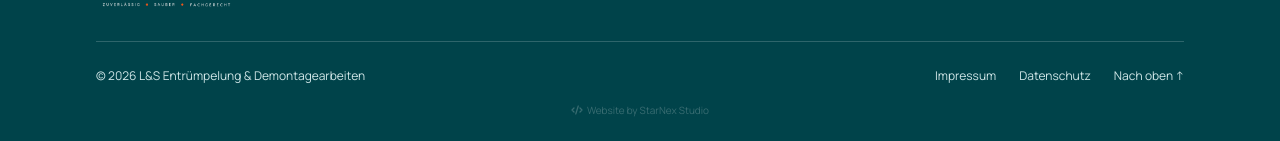
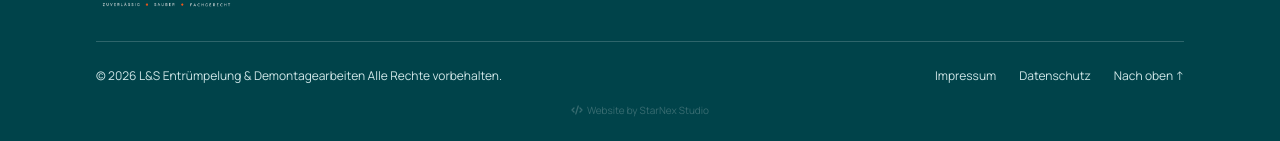
Before and after one commit to starnexstudio/LS_Transport, a Next.js app: page / in a window 1280 px wide. Shown: the part 6981-7122 px from the top of the page. Built offline with nearby package versions, Linux system fonts and the light colour scheme; no server answers.

Commit message:
Add all rights reserved to footer copyright

```diff
--- a/components/footer.tsx
+++ b/components/footer.tsx
@@ -33,7 +33,7 @@ export function Footer() {
       </div>
       <div className="footer-bottom">
         <span>
-          © {new Date().getFullYear()} {business.name}
+          © {new Date().getFullYear()} {business.name} Alle Rechte vorbehalten.
         </span>
         <div>
           <Link href="/impressum">Impressum</Link>
```
